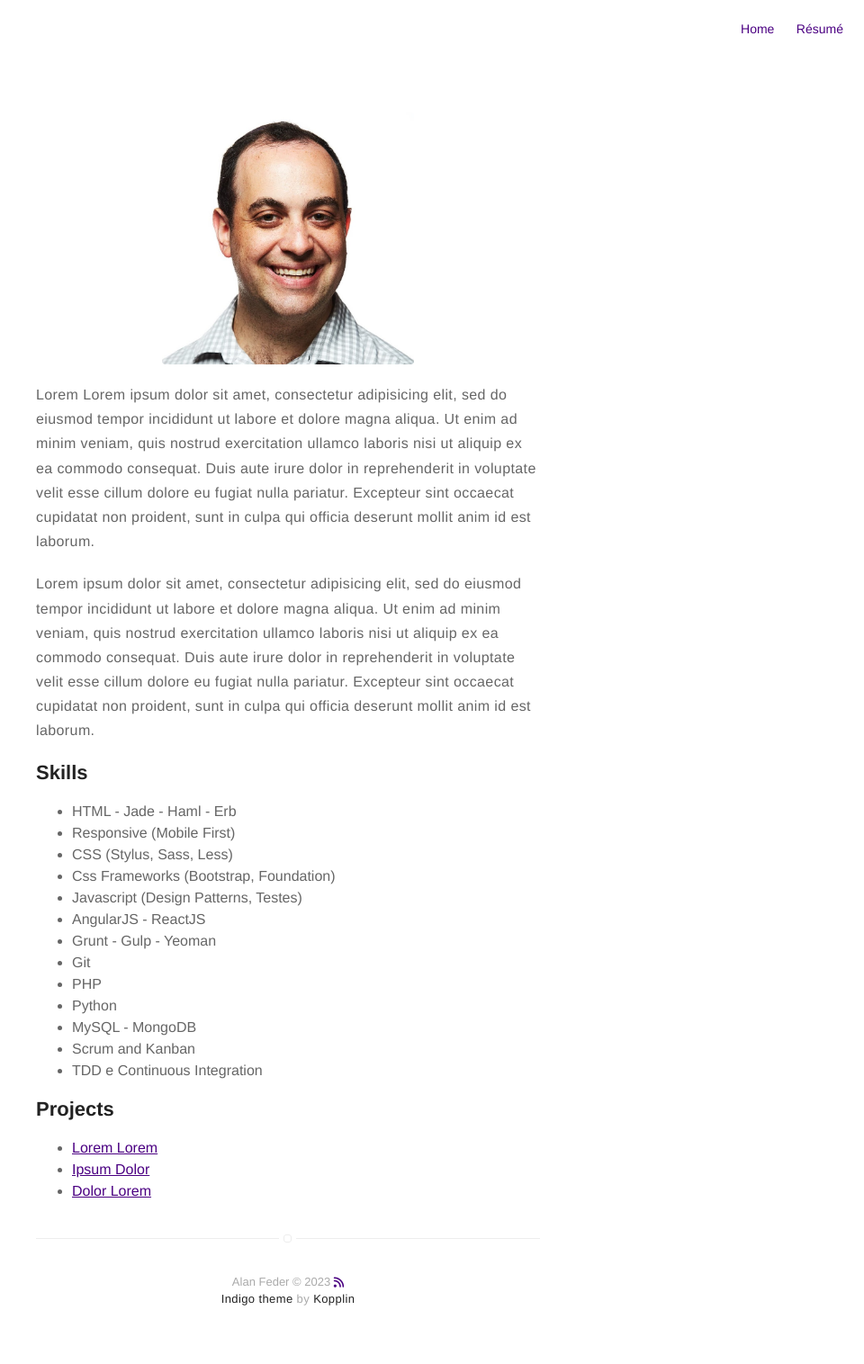
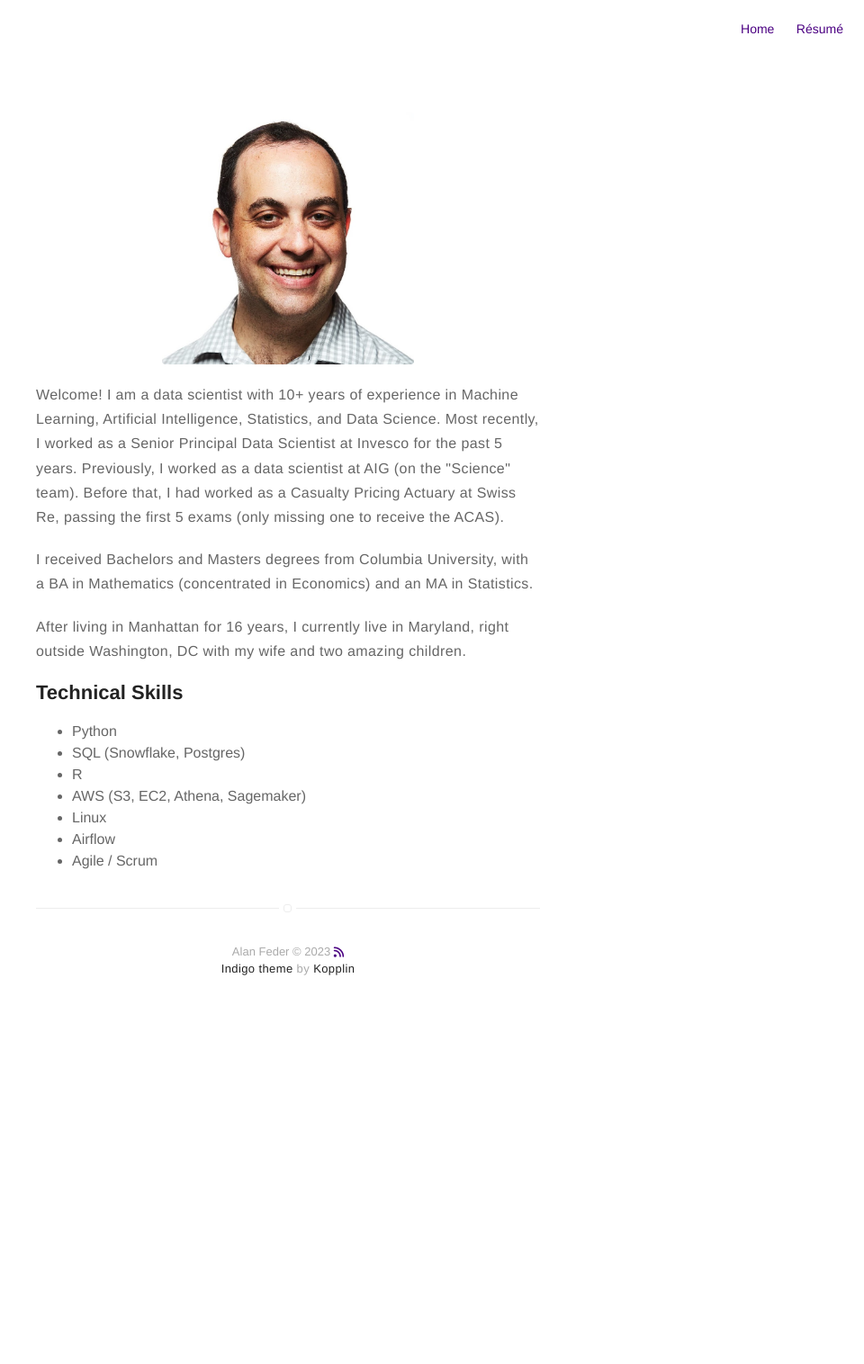
Before and after one commit to AlanFeder/AlanFeder.github.io, a Jekyll site: the page built from about.md, in a window 1280 px wide. Shown: the whole page at 90% size, without its empty margins (320-1280 px from the left). Built offline with Jekyll 4.4.1, drawn with Linux system fonts in a browser that asks for light colours; nearby versions of some CDN libraries; after the commit the page ends 1148 px from its top, so only the background shows below that.

Commit message:
tweak about

```diff
--- a/about.md
+++ b/about.md
@@ -4,42 +4,20 @@ layout: page
 ---
 ![Profile Image]({% if site.external-image %}{{ site.picture }}{% else %}{{ site.url }}/{{ site.picture }}{% endif %})
 
-<p>Lorem Lorem ipsum dolor sit amet, consectetur adipisicing elit, sed do eiusmod
-tempor incididunt ut labore et dolore magna aliqua. Ut enim ad minim veniam,
-quis nostrud exercitation ullamco laboris nisi ut aliquip ex ea commodo
-consequat. Duis aute irure dolor in reprehenderit in voluptate velit esse
-cillum dolore eu fugiat nulla pariatur. Excepteur sint occaecat cupidatat non
-proident, sunt in culpa qui officia deserunt mollit anim id est laborum.</p>
+<p>Welcome! I am a data scientist with 10+ years of experience in Machine Learning, Artificial Intelligence, Statistics, and Data Science.  Most recently, I worked as a Senior Principal Data Scientist at Invesco for the past 5 years.  Previously, I worked as a data scientist at AIG (on the "Science" team).  Before that, I had worked as a Casualty Pricing Actuary at Swiss Re, passing the first 5 exams (only missing one to receive the ACAS). </p>
 
-<p>Lorem ipsum dolor sit amet, consectetur adipisicing elit, sed do eiusmod
-tempor incididunt ut labore et dolore magna aliqua. Ut enim ad minim veniam,
-quis nostrud exercitation ullamco laboris nisi ut aliquip ex ea commodo
-consequat. Duis aute irure dolor in reprehenderit in voluptate velit esse
-cillum dolore eu fugiat nulla pariatur. Excepteur sint occaecat cupidatat non
-proident, sunt in culpa qui officia deserunt mollit anim id est laborum.</p>
+<p>I received Bachelors and Masters degrees from Columbia University, with a BA in Mathematics (concentrated in Economics) and an MA in Statistics.</p>
 
-<h2>Skills</h2>
+<p>After living in Manhattan for 16 years, I currently live in Maryland, right outside Washington, DC with my wife and two amazing children.</p>
+
+<h2>Technical Skills</h2>
 
 <ul class="skill-list">
-	<li>HTML - Jade - Haml - Erb</li>
-	<li>Responsive (Mobile First)</li>
-	<li>CSS (Stylus, Sass, Less)</li>
-	<li>Css Frameworks (Bootstrap, Foundation)</li>
-	<li>Javascript (Design Patterns, Testes)</li>
-	<li>AngularJS - ReactJS</li>
-	<li>Grunt - Gulp - Yeoman</li>
-	<li>Git</li>
-	<li>PHP</li>
 	<li>Python</li>
-	<li>MySQL - MongoDB</li>
-	<li>Scrum and Kanban</li>
-	<li>TDD e Continuous Integration</li>
+	<li>SQL (Snowflake, Postgres)</li>
+	<li>R</li>
+	<li>AWS (S3, EC2, Athena, Sagemaker)</li>
+	<li>Linux</li>
+	<li>Airflow</li>
+	<li>Agile / Scrum</li>
 </ul>
-
-<h2>Projects</h2>
-
-<ul>
-	<li><a href="https://github.com/">Lorem Lorem</a></li>
-	<li><a href="https://github.com/">Ipsum Dolor</a></li>
-	<li><a href="https://github.com/">Dolor Lorem</a></li>
-</ul>
```
